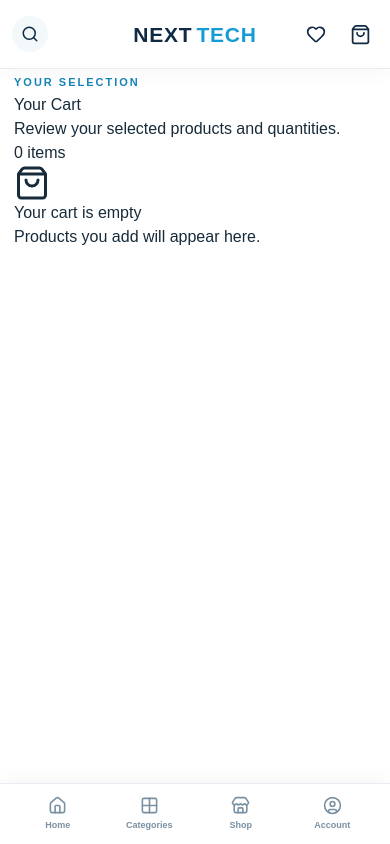
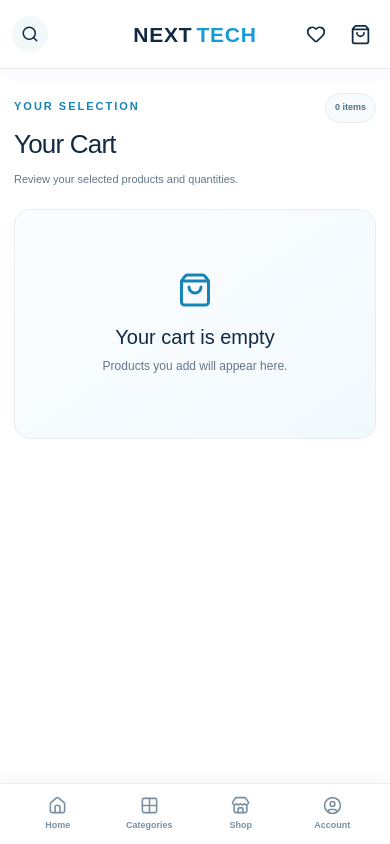
Before and after one commit to neorisexyz/next-tech-store, a Next.js app: page /cart in a window 390 px wide. Built offline with nearby package versions, Linux system fonts and the light colour scheme.

Commit message:
Add responsive storefront cart and wishlist page styling

```diff
--- a/app/globals.css
+++ b/app/globals.css
@@ -330,3 +330,56 @@ body{padding-bottom:84px}
  .admin-stat-card{padding:11px 10px}
  .admin-stat-top{font-size:8px}
 }
+
+/* Store page consistency and responsive cart/wishlist layouts */
+.store-page{min-height:76vh;padding-top:34px;padding-bottom:92px}
+.store-page-heading{display:flex;align-items:flex-end;justify-content:space-between;gap:18px;margin-bottom:28px}
+.store-page-heading h1{margin:8px 0 7px;color:var(--navy);font-size:clamp(27px,4vw,34px);letter-spacing:-.8px}
+.store-page-heading p{margin:0;color:var(--muted);font-size:13px;line-height:1.6}
+.store-page-count{flex:none;padding:8px 12px;border:1px solid var(--line);border-radius:24px;color:#527084;background:#f8fbfd;font-size:11px;font-weight:750}
+.store-empty-state{min-height:280px;border:1px solid var(--line);border-radius:16px;background:linear-gradient(145deg,#fbfdff,#f2f9fd);display:flex;flex-direction:column;align-items:center;justify-content:center;text-align:center;padding:30px;color:#1684b8}
+.store-empty-state h2{font-size:20px;color:var(--navy);margin:14px 0 5px}
+.store-empty-state p{font-size:12px;color:var(--muted);margin:0;line-height:1.6}
+.cart-layout{display:grid;grid-template-columns:minmax(0,1.55fr) minmax(260px,.75fr);gap:22px;align-items:start}
+.cart-lines,.cart-summary{background:#fff;border:1px solid var(--line);border-radius:14px}
+.cart-lines{padding:0 20px}
+.cart-line{display:flex;align-items:center;justify-content:space-between;gap:18px;padding:20px 0;border-bottom:1px solid var(--line)}
+.cart-line:last-child{border-bottom:0}
+.cart-line-info{display:flex;flex:1;min-width:0;flex-direction:column;gap:7px}
+.cart-line-info>a{color:var(--navy);font-size:14px;font-weight:800;line-height:1.45}
+.cart-line-info>span{font-size:10px;color:#8194a2}
+.cart-line-info>strong{font-size:13px;color:var(--navy)}
+.cart-line-controls{display:flex;align-items:center;gap:12px}
+.cart-quantity{display:flex;align-items:center;gap:10px;padding:4px;border:1px solid var(--line);border-radius:9px}
+.cart-quantity button{width:29px;height:29px;border:0;border-radius:6px;background:#f1f7fa;color:var(--navy);font-weight:800}
+.cart-quantity strong{min-width:16px;text-align:center;font-size:12px;color:var(--navy)}
+.cart-remove{width:34px;height:34px;display:grid;place-items:center;border:1px solid #f0e3e3;border-radius:8px;background:#fffafa;color:#b44b4b}
+.cart-summary{padding:22px;position:sticky;top:96px}
+.cart-summary h2{margin:0 0 20px;font-size:17px;color:var(--navy)}
+.cart-summary-row,.cart-summary-total{display:flex;justify-content:space-between;gap:12px;font-size:12px;color:#647b8b}
+.cart-summary-row strong,.cart-summary-total strong{color:var(--navy)}
+.cart-summary-total{border-top:1px solid var(--line);margin-top:18px;padding-top:17px;font-size:14px;font-weight:800}
+.cart-summary>p{font-size:11px;line-height:1.6;color:var(--muted);margin:15px 0}
+.cart-checkout-disabled{width:100%;justify-content:center;opacity:.58;cursor:not-allowed}
+.cart-summary>small{display:block;margin-top:10px;font-size:10px;line-height:1.5;color:#8b9aa5;text-align:center}
+.wishlist-actions{display:flex;align-items:center;gap:7px}
+.wishlist-product .product-info{padding:17px}
+.wishlist-product .product-info h3{min-height:0}
+@media(max-width:760px){
+ .cart-layout{grid-template-columns:1fr;gap:14px}
+ .cart-summary{position:static}
+}
+@media(max-width:600px){
+ .store-page{padding-top:24px;padding-bottom:92px}
+ .store-page-heading{align-items:flex-start;margin-bottom:20px}
+ .store-page-heading h1{font-size:26px}
+ .store-page-heading p{font-size:11px;max-width:260px}
+ .store-page-count{font-size:9px;padding:7px 9px}
+ .store-empty-state{min-height:230px}
+ .cart-lines{padding:0 13px}
+ .cart-line{align-items:flex-start;flex-direction:column;gap:12px;padding:16px 0}
+ .cart-line-info>a{font-size:13px}
+ .cart-line-controls{width:100%;justify-content:space-between}
+ .cart-summary{padding:18px}
+ .wishlist-product .product-info{padding:12px}
+}
```
